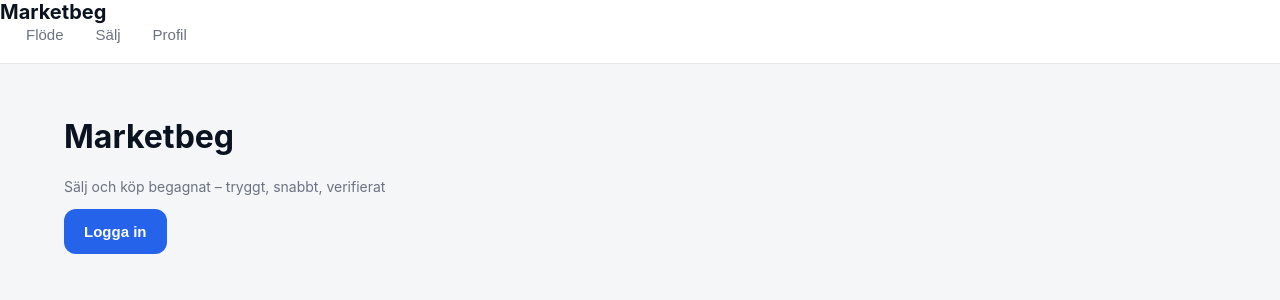
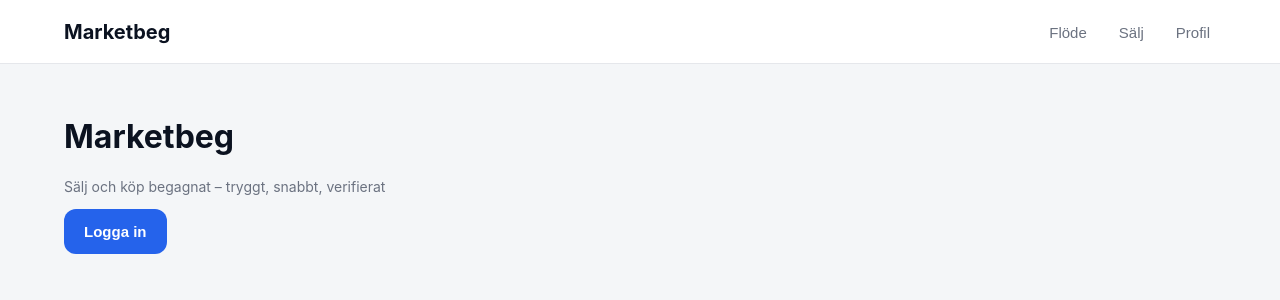
Before and after one commit to gascheckking/marketbeg-appGem, a Next.js app: page / in a window 1280 px wide. Shown: the top 300 px of the page. Built offline with nearby package versions, Linux system fonts and the light colour scheme.

Commit message:
Update Header.tsx

```diff
--- a/components/Header.tsx
+++ b/components/Header.tsx
@@ -7,12 +7,14 @@ export default function Header() {
 
   return (
     <header className="header">
+      <div className="header-inner">
         <strong onClick={() => router.push("/feed")}>Marketbeg</strong>
         <nav>
           <button onClick={() => router.push("/feed")}>Flöde</button>
           <button onClick={() => router.push("/sell")}>Sälj</button>
           <button onClick={() => router.push("/profile")}>Profil</button>
         </nav>
+      </div>
     </header>
   );
 }
```
Lines whose indentation alone changed are shown as unchanged.
